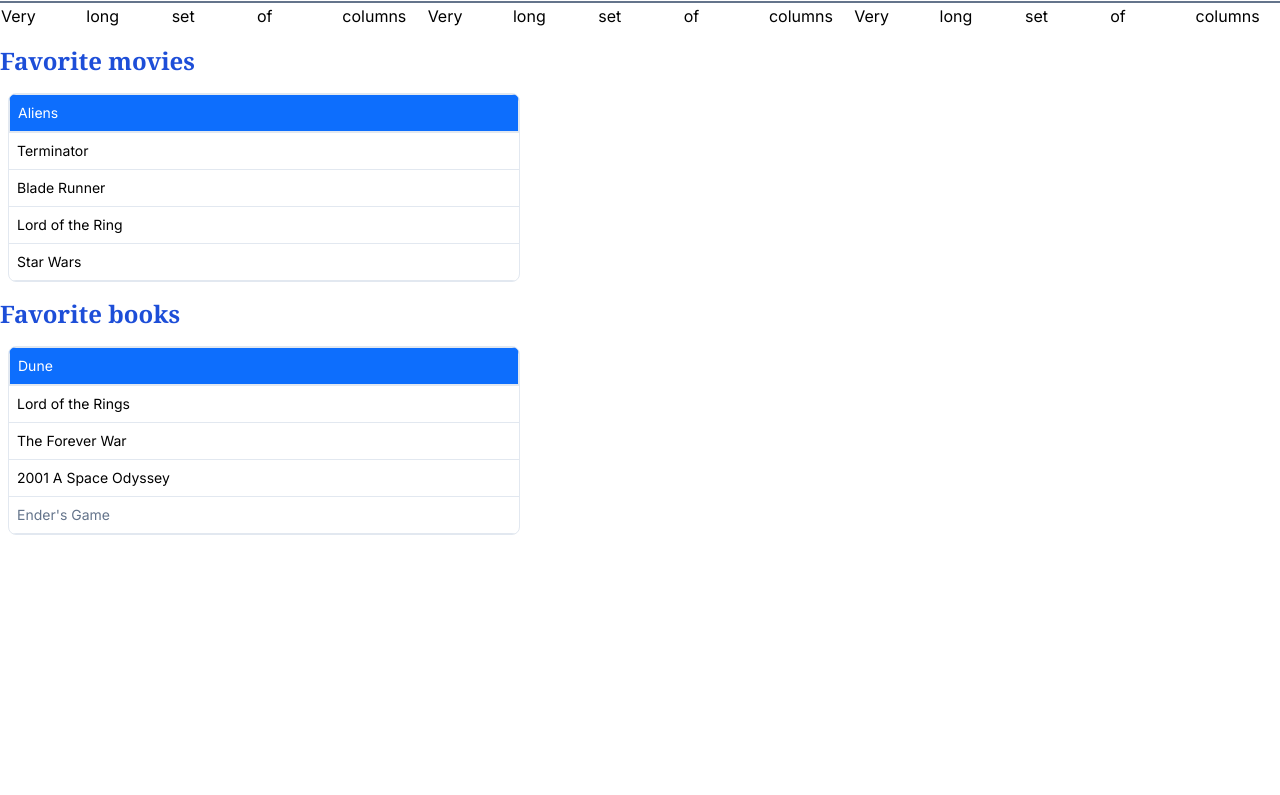
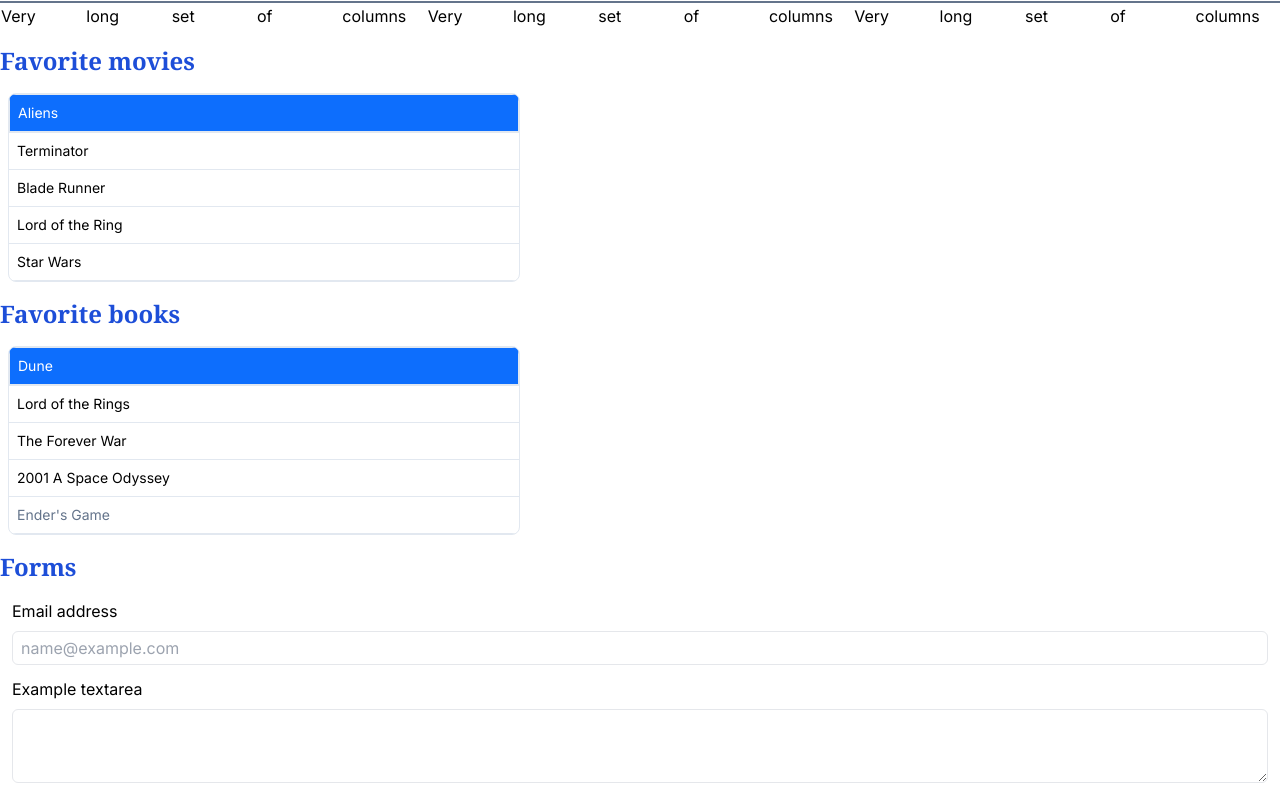
Before and after one commit to jamescd18/tuiter-web-app, a Next.js app: page /labs/a2 in a window 1280 px wide. Shown: the part 5723-6518 px from the top of the page. Before the commit the page ends 6266 px from the top, so only its background shows below. Built offline with nearby package versions, Linux system fonts and the light colour scheme.

Commit message:
Add form

```diff
--- a/app/labs/a2/page.tsx
+++ b/app/labs/a2/page.tsx
@@ -499,6 +499,32 @@ export default function LabA2() {
           Ender&apos;s Game
         </Link>
       </div>
+      <H2>
+        <Link href="https://getbootstrap.com/docs/5.1/forms/form-control/">
+          Forms
+        </Link>
+      </H2>
+      <div className="mb-3 flex flex-col mx-3">
+        <label htmlFor="input1" className="form-label mb-2">
+          Email address
+        </label>
+        <input
+          type="email"
+          className="form-control border rounded-md px-2 py-1"
+          id="input1"
+          placeholder="name@example.com"
+        />
+      </div>
+      <div className="mb-3 flex flex-col mx-3">
+        <label htmlFor="textarea1" className="form-label mb-2">
+          Example textarea
+        </label>
+        <textarea
+          className="form-control  border rounded-md"
+          id="textarea1"
+          rows={3}
+        ></textarea>
+      </div>
     </>
   );
 }
```
